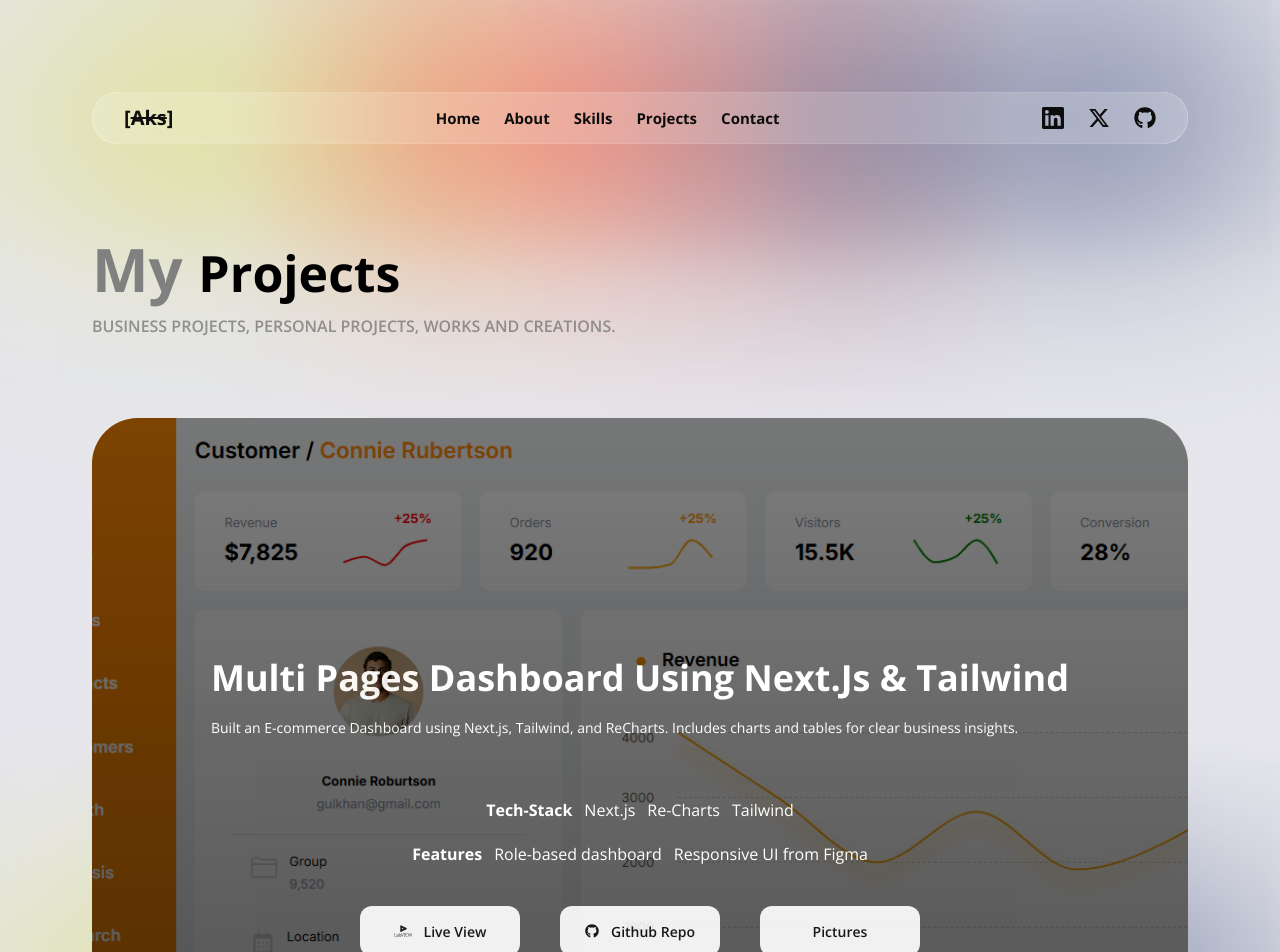
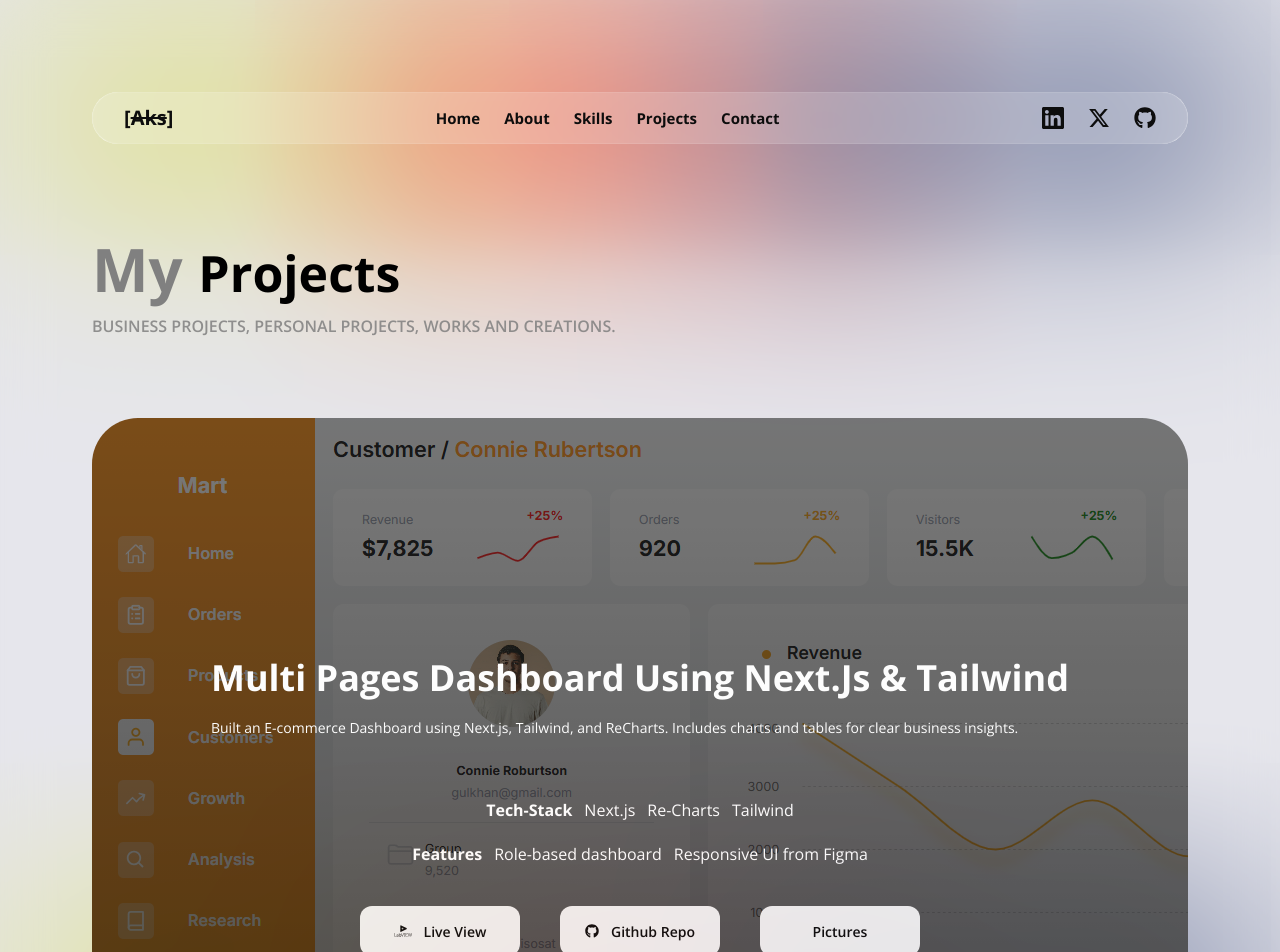
Before and after one commit to Muhammad-Ayub830/myPortfolio, a Next.js app: page /projects in a window 1280 px wide. Shown: the top 952 px of the page. Built offline with nearby package versions, Linux system fonts and the light colour scheme.

Commit message:
some broken links fixed

```diff
--- a/app/contact/page.jsx
+++ b/app/contact/page.jsx
@@ -1,9 +1,11 @@
+'use client'
 import { Inter } from 'next/font/google'
-import React from 'react'
+import React, { useState } from 'react'
 const font = Inter({
   subsets: ["latin"]
 })
 const Contact = () => {
+  const [isSubmit,setSubmit] =  useState(false)
   return (
     <div className={`min-h-screen ${font.className}`}>
       <div className="text-conent mt-20">
@@ -19,11 +21,11 @@ const Contact = () => {
             <div className="p-1 rounded-full bg-[#F6C136]"></div>
             <div className="p-1 rounded-full bg-[#68F636]"></div>
           </div>
-          <p>New Post</p>
+          <p className='cursor-pointer' onClick={()=>setSubmit(false)}>New Post</p>
           <p></p>
         </div>
 
-        <form action="" className='inputs p-2 sm:p-5 px-10 border-b border-[#80808070] shadow-2xl'>
+        <form onSubmit={(e)=>{e.preventDefault(); setSubmit(true)}} action="" className='inputs p-2 sm:p-5 px-10 border-b border-[#80808070] shadow-2xl'>
 
             <div className="email-box flex gap-3 border-b py-3 border-[#80808070]">
               <p>Email:</p>
@@ -39,7 +41,7 @@ const Contact = () => {
             </div>
             <textarea name="" placeholder='Enter your message' className='w-full resize-none rounded-xl p-10 mt-20 outline-0 bg-[#ebe8e8] text-[#808080] min-h-[400px]' id=""></textarea>
             <div className="btn text-right mt-3">
-            <button className='w-[140px] h-[50px] bg-[#0D0D0D] text-[#F0F0F0] rounded-xl mr-0 text-[20px]' type='submit'>Send</button>
+            <button className={`${isSubmit? "bg-[#302d2d]" : "bg-[#0D0D0D]" } w-[140px] h-[50px]  text-[#F0F0F0] rounded-xl mr-0 text-[20px] `} type='submit'>{isSubmit? "Sent !" : "Send"}</button>
 
             </div>
         </form>
--- a/app/globals.css
+++ b/app/globals.css
@@ -19,6 +19,6 @@
     box-shadow: 5px  5px 20px 0 #00000042, -10px -10px 10px rgb(255, 255, 255);
 }
 .project-bg{
-    background:  linear-gradient(#00000091,rgba(0, 0, 0, 0.747));
+    background-image:  linear-gradient(#00000091,rgba(0, 0, 0, 0.747)), url("/dashboard.png") ;
     /* box-shadow: 0 0 10px 10px rgba(250, 250, 250, 0.849); */
 }
--- a/app/page.jsx
+++ b/app/page.jsx
@@ -21,7 +21,7 @@ export default function Home() {
             Leveraging the power of Next.js and React.js for dynamic front-ends and Express.js with MongoDB for resilient back-ends, I build complete, scalable, and modern digital products that prioritize exceptional user experience.      </div>
           <div className="btns-hero mt-5 flex items-center justify-between gap-6 w-fit">
          <Link href='/projects'><button className="w-[160px] text-[#F0F0F0] h-[50px] bg-[#0D0D0D] p-3 text-[12px] rounded-xl mt-5    cursor-pointer">View Projects</button></Link>
-            <button className="w-[160px] text-[#0D0D0D] h-[50px] bg-[#F0F0F0] p-3 text-[12px] rounded-xl mt-5  cursor-pointer">Download Resume</button>
+          <Link href="/Muhammad_Ayub.pdf" download><button className="w-[160px] text-[#0D0D0D] h-[50px] bg-[#F0F0F0] p-3 text-[12px] rounded-xl mt-5  cursor-pointer">Download Resume</button></Link>
           </div>
         </div>
         <div className="img-logo mt-20 lg:mt-0 ">
--- a/app/projects/page.jsx
+++ b/app/projects/page.jsx
@@ -20,7 +20,7 @@ const Projects = () => {
         <div className="projects text-white ">
           {/* first project that showcase my nextjs Dashboard */}
 
-         <div className="  project mb-20  mt-20 w-full rounded-[46px]   bg-[url(/dashboard.png)] bg-center bg-cover bg-no-repeat">
+         <div className="  project mb-20  mt-20 w-full rounded-[46px] ">
             <div className=" project-bg p-3 md:p-10 w-full h-full rounded-[46px] flex items-center justify-center opacity-90 hover:opacity-100 transition duration-500 ">
               <div className="cont">
                 <h1 className='text-md sm:text-xl md:text-4xl mb-5 mt-50 text-center font-bold'>Multi Pages Dashboard Using Next.Js & Tailwind</h1>
```
Also changed, not shown: 1 other file (tests, documents, lock files or other folders).
